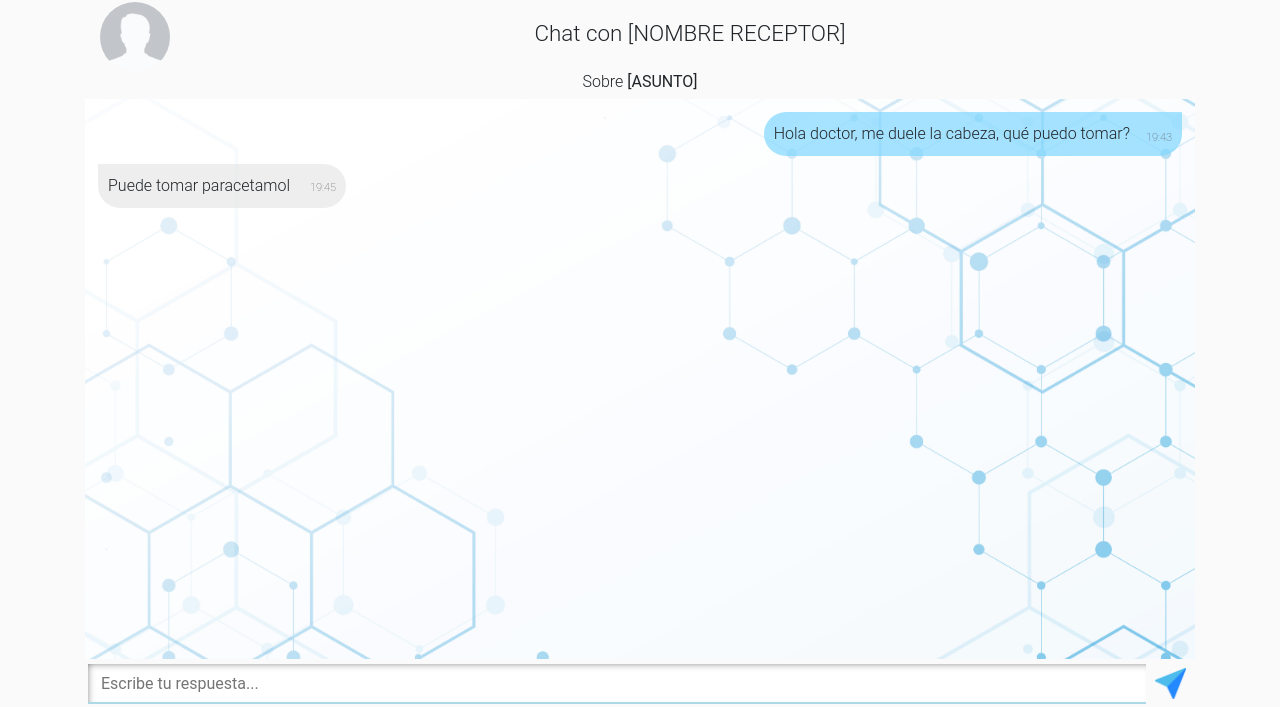
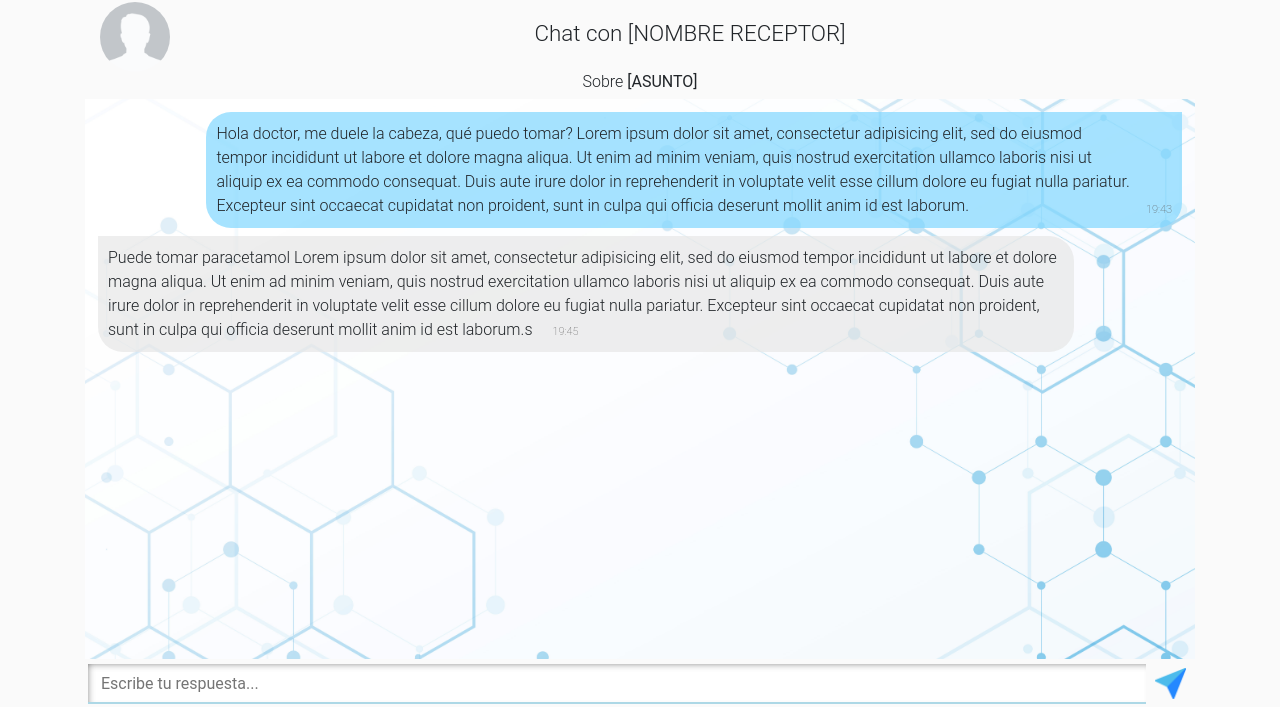
Before and after one commit to IreneAragon/clickdoctor, a PHP site: page /areaPaciente/detalleConversacion.php?chat=1 in a window 1280 px wide. Shown: the part 94-801 px from the top of the page. Run offline with PHP 8.4, Linux system fonts and the light colour scheme; the visitor is signed in with stand-in values (Sample User, id 1); data that the repository does not hold is empty; some libraries are stand-ins or nearby versions.

Commit message:
estilos chat

```diff
--- a/areaPaciente/detalleConversacion.php
+++ b/areaPaciente/detalleConversacion.php
@@ -40,6 +40,7 @@ require_once '../include/navPacientes.php';
     <div class="emisor">
         <div class="msg-emisor">
             Hola doctor, me duele la cabeza, qué puedo tomar?
+            Lorem ipsum dolor sit amet, consectetur adipisicing elit, sed do eiusmod tempor incididunt ut labore et dolore magna aliqua. Ut enim ad minim veniam, quis nostrud exercitation ullamco laboris nisi ut aliquip ex ea commodo consequat. Duis aute irure dolor in reprehenderit in voluptate velit esse cillum dolore eu fugiat nulla pariatur. Excepteur sint occaecat cupidatat non proident, sunt in culpa qui officia deserunt mollit anim id est laborum.
             <small class="ml-3">19:43</small>
         </div>
 
@@ -49,6 +50,7 @@ require_once '../include/navPacientes.php';
     <div class="receptor">
         <div class="msg-receptor">
             Puede tomar paracetamol
+            Lorem ipsum dolor sit amet, consectetur adipisicing elit, sed do eiusmod tempor incididunt ut labore et dolore magna aliqua. Ut enim ad minim veniam, quis nostrud exercitation ullamco laboris nisi ut aliquip ex ea commodo consequat. Duis aute irure dolor in reprehenderit in voluptate velit esse cillum dolore eu fugiat nulla pariatur. Excepteur sint occaecat cupidatat non proident, sunt in culpa qui officia deserunt mollit anim id est laborum.s
             <small class="ml-3">19:45</small>
         </div>
     </div>
--- a/css/myStyles.css
+++ b/css/myStyles.css
@@ -237,7 +237,6 @@ footer {
 
 .box-img-nombre {
     display: flex;
-    /* display: flex; */
     flex-direction: row;
     flex-wrap: nowrap;
     justify-content: space-around;
@@ -321,9 +320,9 @@ footer {
     margin: 0;
     border-radius: 25px;
     border-top-right-radius: 0;
-
     display: flex;
     align-items: flex-end;
+    width: 90%;
 }
 
 .msg-receptor {
@@ -333,6 +332,7 @@ footer {
     margin: 0;
     border-radius: 25px;
     border-top-left-radius: 0;
+    width: 90%;
 }
 
 .msg-emisor small,
```
